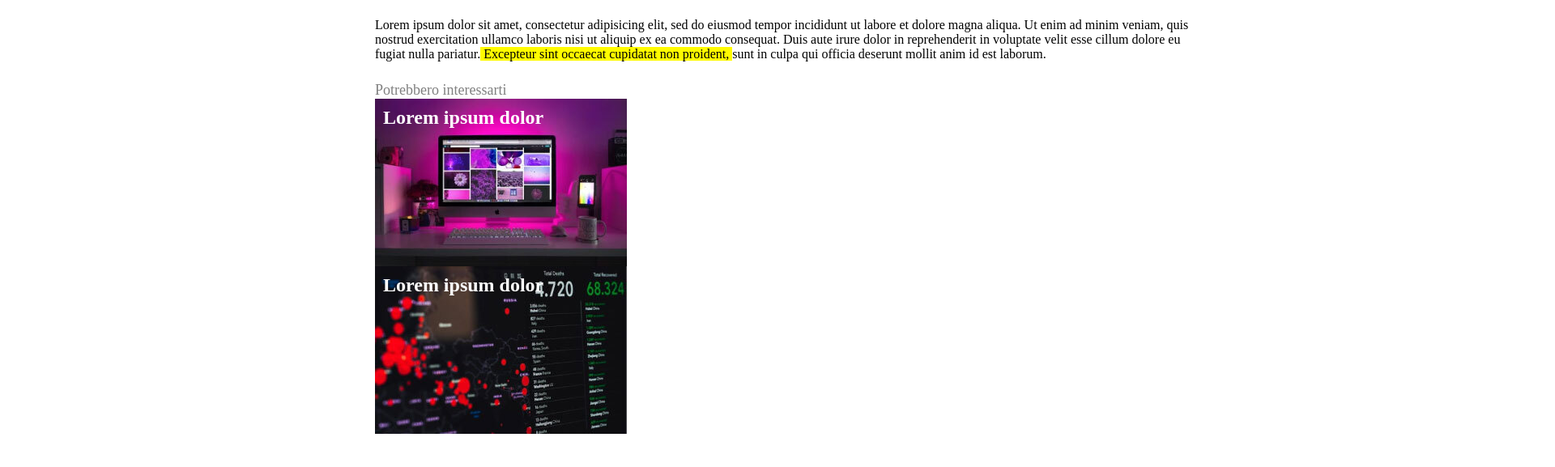
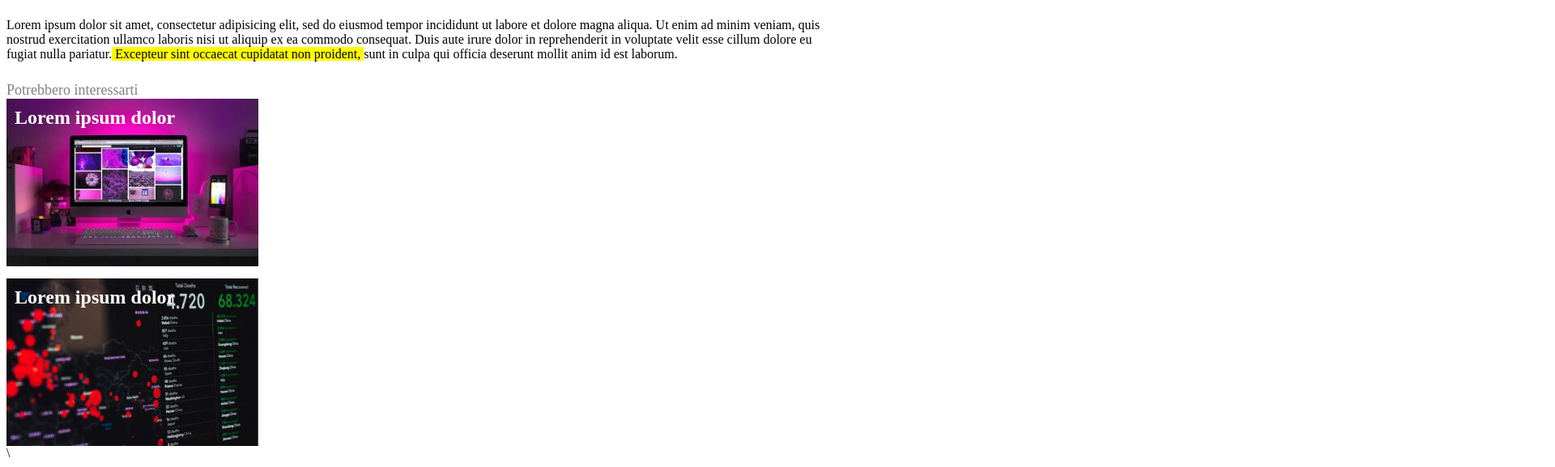
Before and after one commit to Sergiod3x/html-css-booleaner, a plain HTML site: page index.html in a window 1280 px wide. Shown: the part 1138-1715 px from the top of the page at 81% size, 1920 px wide, since content can reach past the window. Before the commit the page ends 1674 px from the top, so only its background shows below. Drawn offline with Linux system fonts and the light colour scheme.

Commit message:
margin last img problem solved

```diff
--- a/css/style.css
+++ b/css/style.css
@@ -149,6 +149,7 @@ ul{
 }
 
 #last{
+    margin-top: 15px;
     background-image:url(../img/graph.jpg);
 }
 
--- a/css/style_bonus.css
+++ b/css/style_bonus.css
@@ -165,6 +165,7 @@ ul{
 }
 
 #last{
+    margin-top: 15px;
     background-image:url(../img/graph.jpg);
 }
 
--- a/index.html
+++ b/index.html
@@ -1,7 +1,7 @@
 <!DOCTYPE html>
 <html lang="en">
 <head>
-    <link rel="stylesheet" href="./css/style_bonus.css">
+    <link rel="stylesheet" href="./css/style.css">
     <meta charset="UTF-8">
     <meta http-equiv="X-UA-Compatible" content="IE=edge">
     <meta name="viewport" content="width=device-width, initial-scale=1.0">
```
